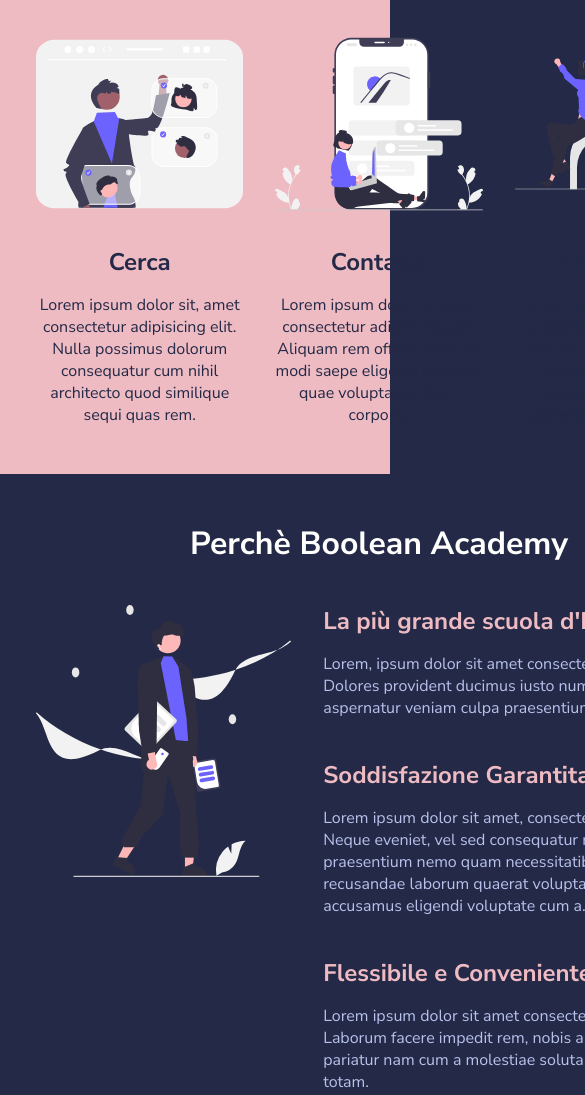
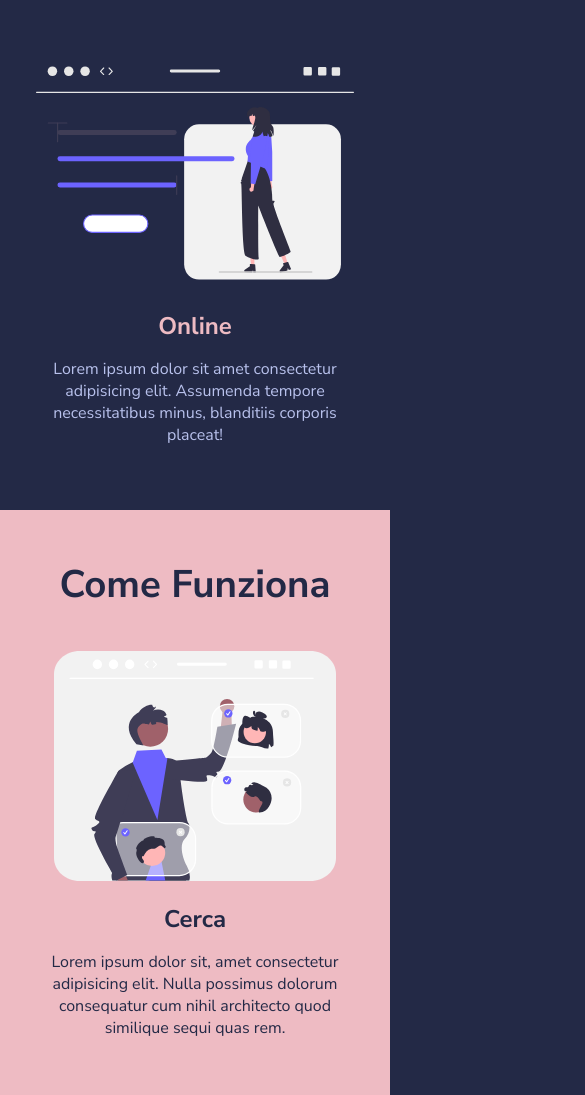
Before and after one commit to erica201193/html-css-resp-wannabe, a plain HTML site: page index.html in a window 390 px wide. Shown: the part 746-1841 px from the top of the page, 585 px wide, since content can reach past the window. Drawn offline with Linux system fonts and the light colour scheme.

Commit message:
Soluzione responsive completata

```diff
--- a/css/query.css
+++ b/css/query.css
@@ -1,8 +1,68 @@
+/************************************************
+    SOLUZIONE RESPONSIVE
+ ************************************************/
+
+
+.container {
+    width: 100%;
+    max-width: 1140px;
+}
+
 @media screen and (max-width: 768px){
 	.container {
-		width: 758px;
+		width: 100%;
         display: flex;
         flex-wrap: wrap;
         justify-content: center;
 	}
 }
+
+@media screen and (max-width: 480px){
+
+    h1 {
+        font-size: 3rem;
+    }
+
+    h2 {
+        font-size: 2.4rem;
+    }
+
+    .row {
+        flex-direction: column;
+    }
+
+    .card {
+        margin-bottom: 4rem;
+    }
+
+    .lessons .col {
+        width: 100%;
+    }
+
+    .lessons .col img {
+        height: 230px;
+    }
+
+    .steps .col {
+        width: 100%;
+    }
+
+    .steps .col img {
+        height: 230px;
+    }
+
+    .steps {
+        margin-top: 0;
+        padding-bottom: 0;
+    }
+
+    .why-us .col-right {
+        width: 100%;
+        padding-top: 4rem;
+    }
+
+    .why-us .col-left {
+        width: 100%;
+    }
+
+}
```
